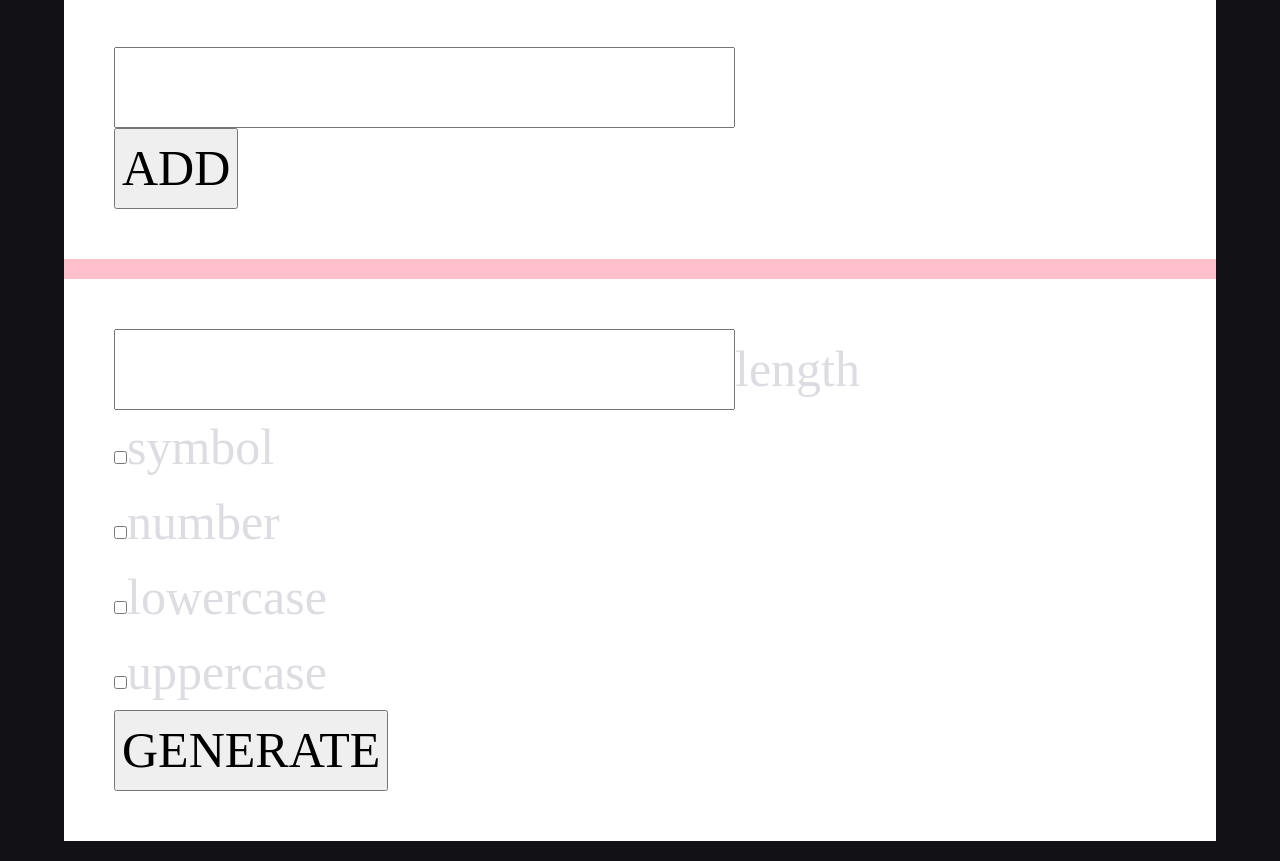
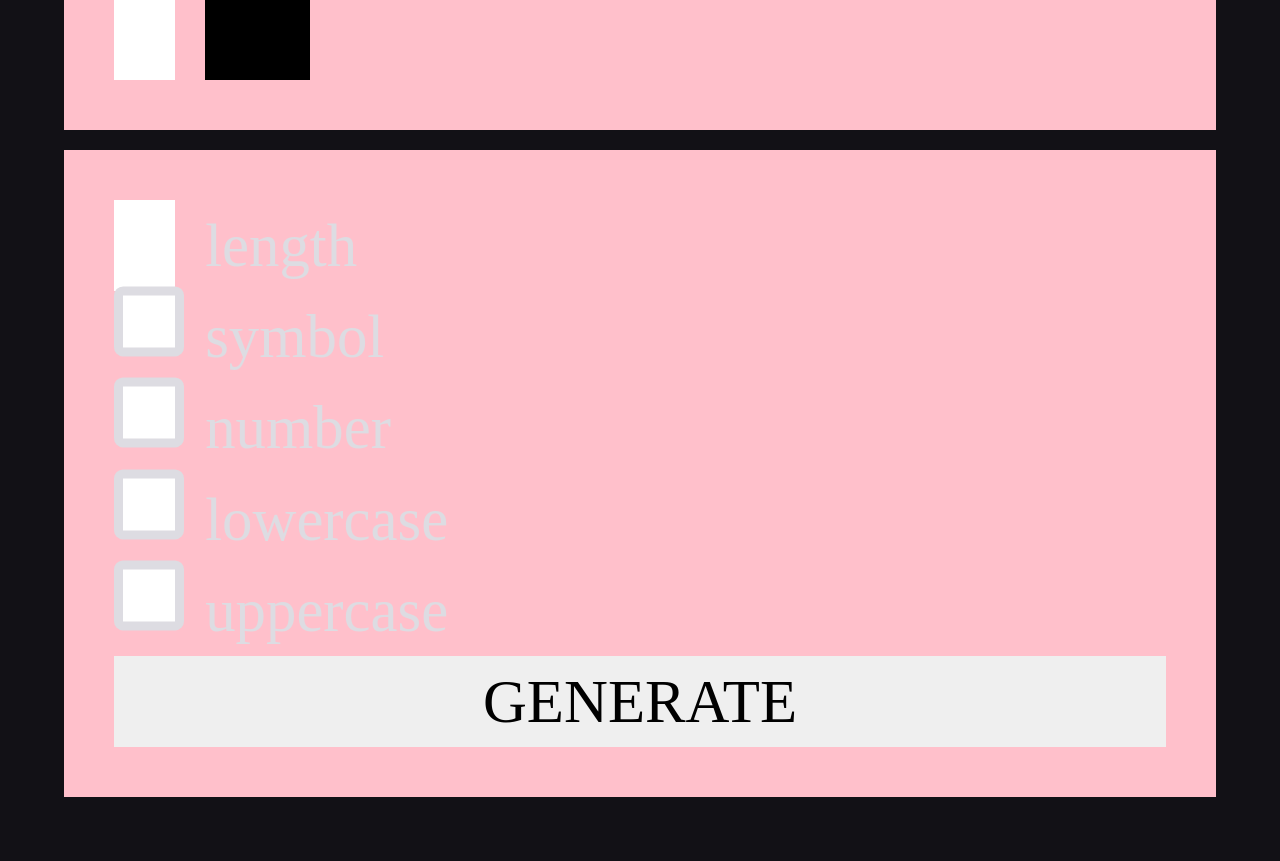
Before and after one commit to PiotrRusiowski/PasswordGenerator, a website built with webpack: page src/index.html in a window 1280 px wide. Shown: the part 46-907 px from the top of the page. After the commit the page ends 843 px from the top, so only its background shows below. Built offline with nearby package versions, Linux system fonts and the light colour scheme; files whose address does not match are found by name.

Commit message:
change checkbox styles

```diff
--- a/src/app1.js
+++ b/src/app1.js
@@ -53,7 +53,7 @@ const formProperties = {
   ],
 };
 const headerProperties = {
-  className: "passwordGenerator__box",
+  className: "showPass",
   submitButtonMessage: "add",
   submitCallback: submit,
   formHeaderText: "password generator",
--- a/src/css/cssReset.css
+++ b/src/css/cssReset.css
@@ -22,7 +22,11 @@ img, picture, video, canvas, svg {
 }
 
 input, button, textarea, select {
+
     font: inherit;
+    padding: 0;
+    margin:0;
+    border: none;
 }
 
 p, h1, h2, h3, h4, h5, h6 {
--- a/src/css/formManager.scss
+++ b/src/css/formManager.scss
@@ -1,6 +1,7 @@
 $backGroundColor : #121116;
 $generatorBgColor : #24232B;
 $fontColor:#DDDCE2;
+//$default-font-size: 1.6rem;
 
 body{
   background-color: $backGroundColor;
@@ -10,25 +11,66 @@ body{
     align-items: center;
     justify-content: center;
     height: 100%;
-    padding: 0 5%;
+    padding: 5%;
     background-color: $backGroundColor;
   }
 }
 .passwordGenerator{
-  font-size: 50px;
+  display: flex;
+  flex-direction: column;
+  align-items: center;
+  justify-content: center;
   color: $fontColor;
   width:100%;
+  height: 100%;
+h1{
+  font-size: 2rem;
+}
+
+
 
   &__box{
+
+    width: 100%;
+    font-size: 3.8rem;
     padding:50px;
     margin-bottom: 20px;
-    background-color: white;
+    display: flex;
+    flex-direction: column;
+    background-color: pink;
+
+
     &--header{
-      display: flex;
-      flex-direction: column;
-      background-color: pink;
-
+      height: auto
     }
   }
+  .showPass{
+    display: flex;
+
+    .btn{
+      background-color: black;
+      font-size: 2rem;
+      width: 10%;
+      border: none;
+      margin: 0;
+    }
+  }
+}
+.form-group{
+  display: grid;
+  grid-template-columns: 1em auto;
+  gap: 0.5em;
 
 }
+input[type="checkbox"] {
+  appearance: none;
+  background-color: #fff;
+  margin: 0;
+  font: inherit;
+  color: currentColor;
+  width: 1.15em;
+  height: 1.15em;
+  border: 0.15em solid currentColor;
+  border-radius: 0.15em;
+  transform: translateY(-0.075em);
+}
--- a/src/index.html
+++ b/src/index.html
@@ -7,8 +7,9 @@
 <body>
 <div class="container">
     <div class="passwordGenerator">
-        <div class="passwordGenerator__box--header">
-            <h1>Password generator</h1>
+        <h1>Password generator</h1>
+
+        <div class="passwordGenerator__box passwordGenerator__box--header">
         </div>
     </div>
 </div>
--- a/src/ts/app1.ts
+++ b/src/ts/app1.ts
@@ -48,7 +48,7 @@ const formProperties: FormProperties = {
   ],
 };
 const headerProperties: FormProperties = {
-  className: "passwordGenerator__box",
+  className: "showPass",
   submitButtonMessage: "add",
   submitCallback: submit,
   formHeaderText: "password generator",
```
